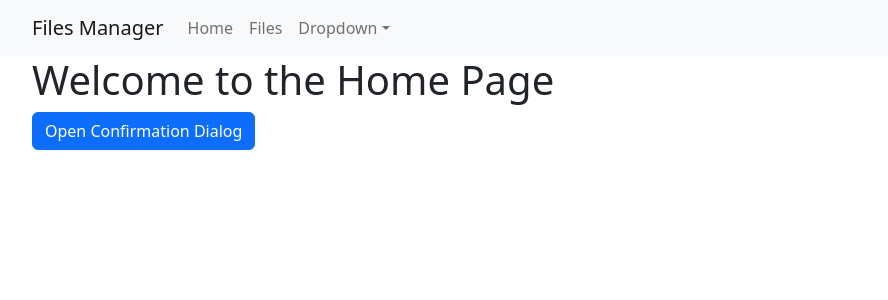
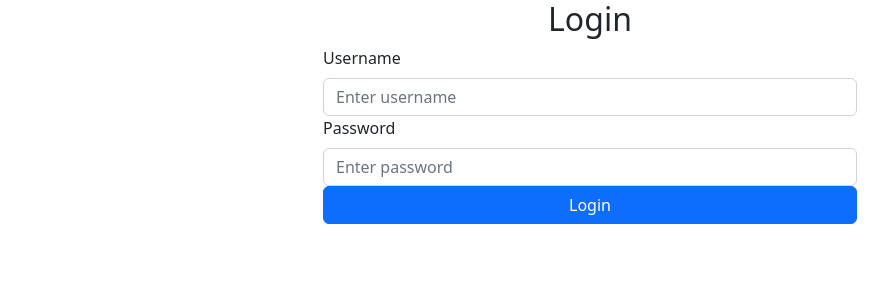
Before and after one commit to paoloposso/DocsStorage, a React (Create React App) app in the folder web/: page / in a window 1280 px wide. Shown: the top 300 px of the page, without its empty margins (50-938 px from the left). Built offline with nearby package versions, Linux system fonts and the light colour scheme.

Commit message:
add login page

```diff
--- a/web/src/App.js
+++ b/web/src/App.js
@@ -1,19 +1,31 @@
 import Home from './components/Home';
+import React, { useState } from 'react';
 import Menu from './components/Menu';
 import About from './components/About';
 import { BrowserRouter as Router, Routes, Route } from 'react-router-dom';
 import Files from './components/File/FilesIndex';
 import 'bootstrap/dist/css/bootstrap.min.css';
 import Container from 'react-bootstrap/esm/Container';
+import LoginPage from './components/Login/LoginPage';
 
 const App = () => {
+  const [isLoggedIn, setIsLoggedIn] = useState(false); // State to track login status
+
+  const handleLogin = () => {
+    setIsLoggedIn(true);
+  };
+
   return (
     <>
-      <Menu></Menu>
+      {isLoggedIn && <Menu />}
       <Router>
         <Container>
           <Routes>
-            <Route exact path="/" element={<Home />} />
+            <Route
+              exact
+              path="/"
+              element={isLoggedIn ? <Home /> : <LoginPage onLogin={handleLogin} />}
+            />
             <Route path="/about" element={<About />} />
             <Route path="/files" element={<Files />} />
           </Routes>
--- /dev/null
+++ b/web/src/components/Login/LoginPage.js
@@ -0,0 +1,62 @@
+import React, { useState } from 'react';
+import { Form, Button, Container, Row, Col } from 'react-bootstrap';
+
+const LoginPage = ({ onLogin }) => {
+  const [username, setUsername] = useState('');
+  const [password, setPassword] = useState('');
+  const [errorMessage, setErrorMessage] = useState('');
+
+  const handleLogin = (e) => {
+    e.preventDefault();
+
+    // Simple validation
+    if (username === '' || password === '') {
+      setErrorMessage('Please fill in all fields');
+    } else {
+      // Simulate a successful login for demonstration
+      onLogin(); // Call the provided onLogin function
+    }
+  };
+
+  return (
+    <Container>
+      <Row className="justify-content-center">
+        <Col xs={12} md={6}>
+          <div className="login-box">
+            <h2 className="text-center">Login</h2>
+            <Form onSubmit={handleLogin}>
+              <Form.Group controlId="username">
+                <Form.Label>Username</Form.Label>
+                <Form.Control
+                  type="text"
+                  placeholder="Enter username"
+                  value={username}
+                  onChange={(e) => setUsername(e.target.value)}
+                />
+              </Form.Group>
+              <Form.Group controlId="password">
+                <Form.Label>Password</Form.Label>
+                <Form.Control
+                  type="password"
+                  placeholder="Enter password"
+                  value={password}
+                  onChange={(e) => setPassword(e.target.value)}
+                />
+              </Form.Group>
+              <Form.Group controlId="login-button">
+                <div className="d-grid gap-2">
+                  <Button variant="primary" type="submit">
+                    Login
+                  </Button>
+                </div>
+              </Form.Group>
+              {errorMessage && <p className="mt-2 text-danger text-center">{errorMessage}</p>}
+            </Form>
+          </div>
+        </Col>
+      </Row>
+    </Container>
+  );
+};
+
+export default LoginPage;
```
Also changed, not shown: web/src/index.css (+0 -10 lines), 2 other files (tests, documents, lock files or other folders).
